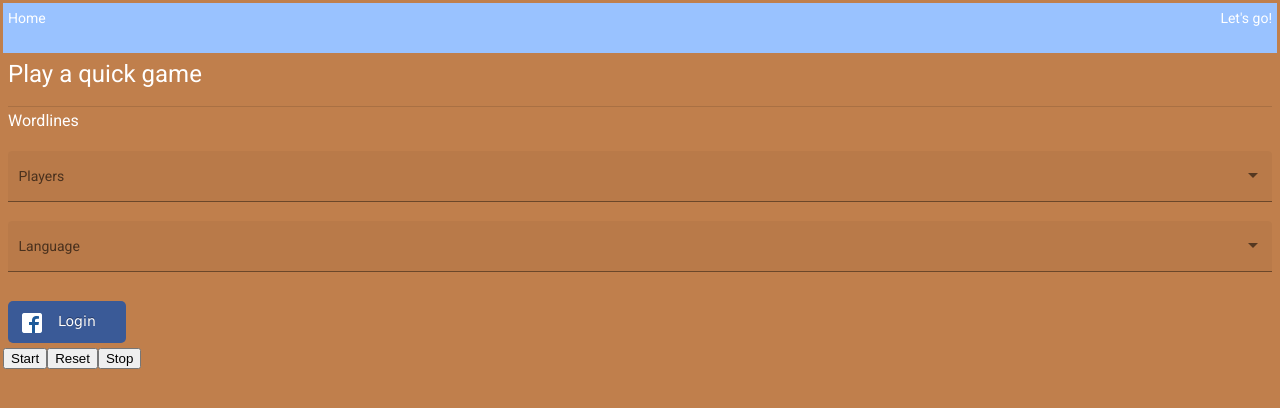
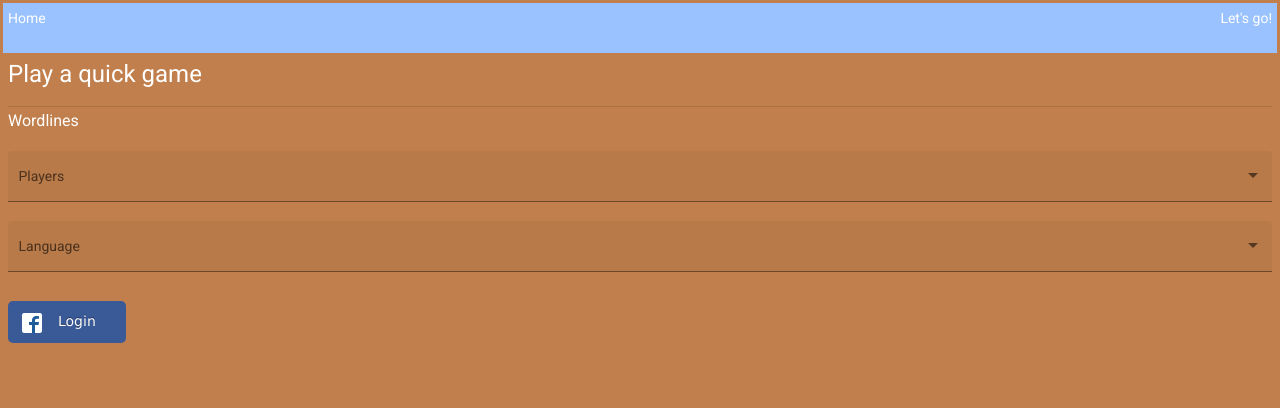
Before and after one commit to YouJinTou/vocabrace, an Angular app in the folder ui/: page / in a window 1280 px wide. Shown: the top 408 px of the page. Built offline with nearby package versions, Linux system fonts and the light colour scheme.

Commit message:
Removed unnecessary declarations.

```diff
--- a/ui/src/app/app.component.html
+++ b/ui/src/app/app.component.html
@@ -1,7 +1,3 @@
 <app-header></app-header>
 <router-outlet></router-outlet>
 <app-external-login></app-external-login>
-<app-timer #timer [timeout]="30"></app-timer>
-<button (click)="timer.start()">Start</button>
-<button (click)="timer.reset()">Reset</button>
-<button (click)="timer.stop()">Stop</button>
--- a/ui/src/app/app.component.ts
+++ b/ui/src/app/app.component.ts
@@ -6,5 +6,4 @@ import { Component } from '@angular/core';
   styleUrls: ['./app.component.css']
 })
 export class AppComponent {
-  title = 'ui';
 }
```
